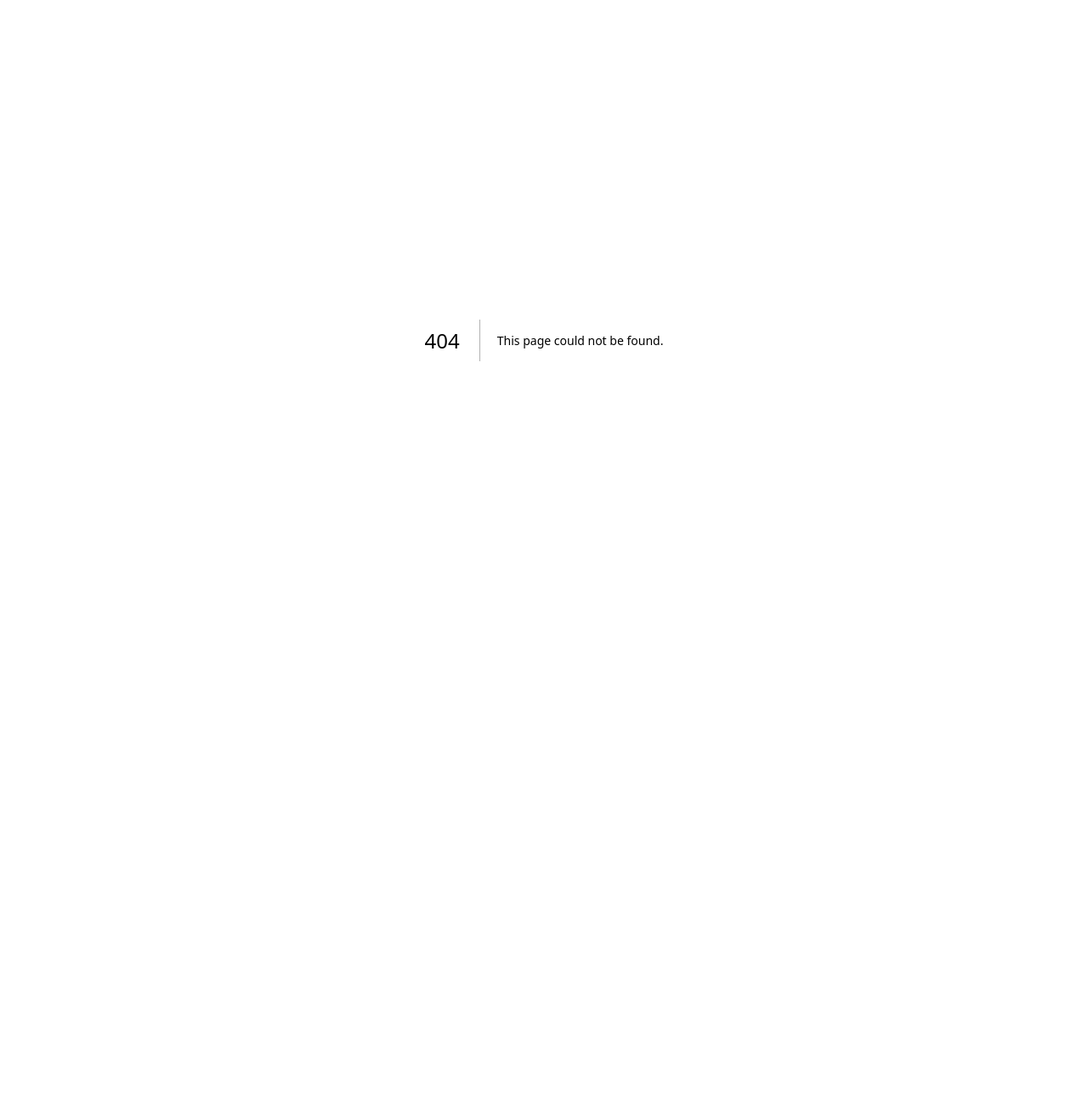
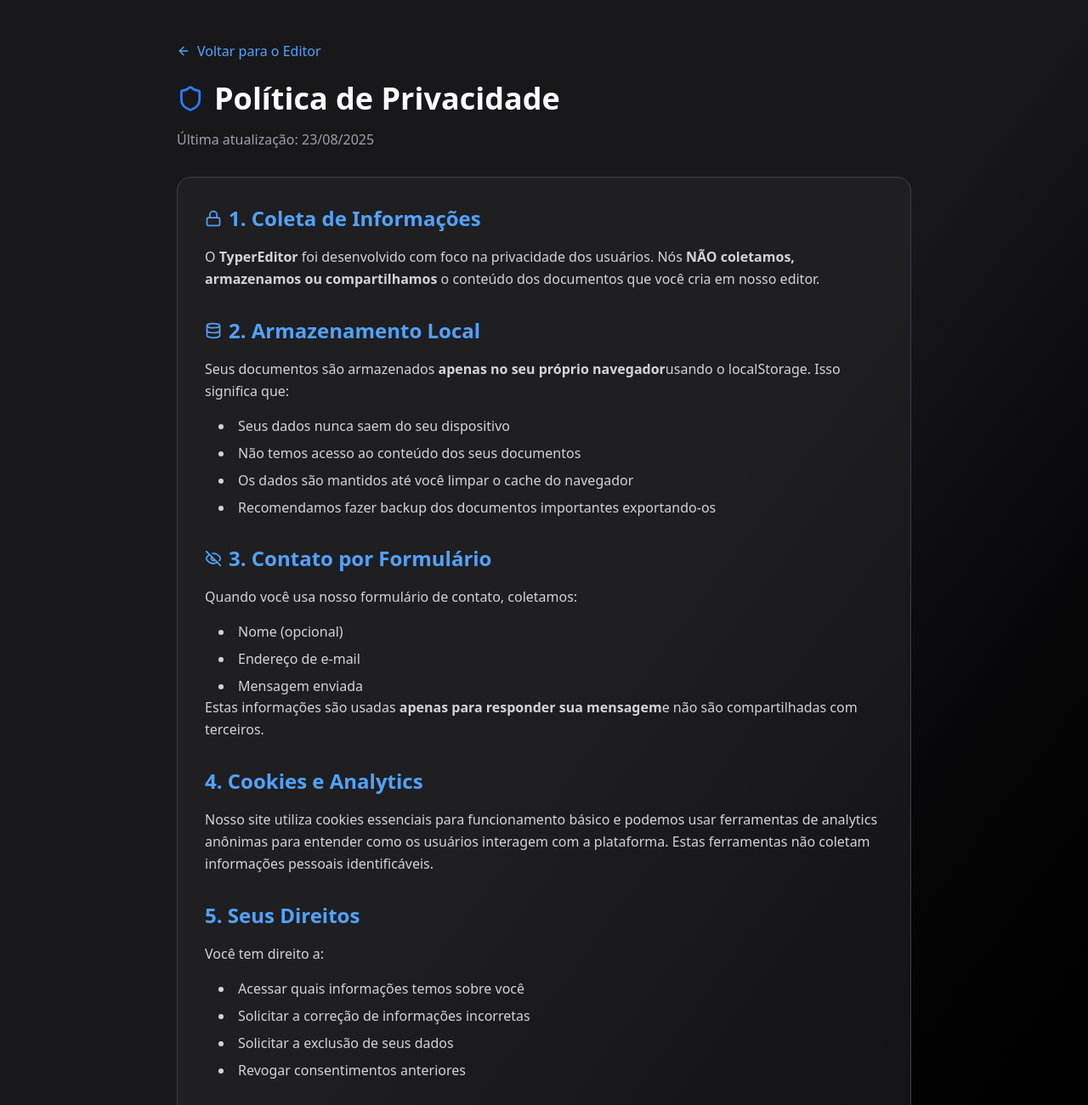
Before and after one commit to EstevaoH/typer-editor, a Next.js app: page /privacy in a window 1280 px wide. Before the commit this address had no page. Shown: the top 1300 px of the page at 85% size. Before the commit the page ends 800 px from the top, so only its background shows below. Built offline with nearby package versions, Linux system fonts and the light colour scheme.

Commit message:
Ajuste de UX e criação da pagina de privacidade

```diff
--- a/src/app/editor/EditorContent.tsx
+++ b/src/app/editor/EditorContent.tsx
@@ -219,11 +219,16 @@ export function Editor() {
             <ToolBar editor={editor} />
             <div className="flex h-[calc(100vh-4rem)]">
                 <div className="flex-1 overflow-auto pt-4 pr-4">
-                    <div className="max-w-screen prose prose-violet tiptap">
-                        <div className="mb-4">
+                    <div className="max-w-screen mx-auto prose prose-violet tiptap">
+                        <div className="mb-6 relative group">
                             <textarea
                                 value={title}
-                                onChange={(e) => setTitle(e.target.value)}
+                                onChange={(e) => {
+                                    setTitle(e.target.value);
+                                    const target = e.target;
+                                    target.style.height = 'auto';
+                                    target.style.height = `${target.scrollHeight}px`;
+                                }}
                                 onBlur={() => {
                                     if (title.trim() && !currentDocument) {
                                         saveDocument(title);
@@ -231,28 +236,67 @@ export function Editor() {
                                         updateDocument({ title });
                                     }
                                 }}
-                                placeholder="Digite o título aqui"
-                                className="w-full bg-transparent text-4xl font-bold outline-none placeholder:text-muted-foreground text-foreground resize-none overflow-hidden border-b pb-2 focus:border-primary transition-colors"
-                                style={{ minHeight: '60px', height: 'auto' }}
-                                onInput={(e) => {
-                                    const target = e.target as HTMLTextAreaElement;
-                                    target.style.height = 'auto';
-                                    target.style.height = `${target.scrollHeight}px`;
+                                onKeyDown={(e) => {
+                                    if (e.key === 'Enter' && !e.shiftKey) {
+                                        e.preventDefault();
+                                        e.currentTarget.blur();
+                                    }
+                                    if (e.key === 'Tab' && !e.shiftKey) {
+                                        e.preventDefault();
+                                        editor?.commands.focus();
+                                    }
                                 }}
+                                placeholder="Digite o título aqui..."
+                                className="w-full bg-transparent text-4xl font-bold outline-none placeholder:text-muted-foreground/60 text-foreground resize-none overflow-hidden border-b pb-3 focus:border-primary transition-all duration-200 group-hover:border-border/60"
+                                style={{ minHeight: '60px' }}
                                 rows={1}
+                                maxLength={120}
                             />
+                            <div className="absolute bottom-2 right-2 text-xs text-muted-foreground opacity-0 group-hover:opacity-100 transition-opacity">
+                                {title.length}/120
+                            </div>
                         </div>
+
                         <div
                             ref={editorRef}
-                            className={`min-h-[100vh] border rounded-lg p-4 transition-colors ${isEditorFocused
-                                ? 'border-primary ring-primary/20'
-                                : 'border-border hover:border-border/80'
+                            className={`min-h-[calc(100vh-10rem)] border-2 rounded-xl p-6 transition-all duration-300 ${isEditorFocused
+                                    ? 'border-primary/30 bg-background shadow-lg ring-2 ring-primary/10'
+                                    : 'border-border/50 bg-background/50 hover:border-border/70 hover:bg-background/70'
                                 }`}
+                            onClick={() => editor?.commands.focus()}
                         >
                             <EditorContent
                                 editor={editor}
-                                className="outline-none"
+                                className="outline-none min-h-[500px]"
                             />
+                            <div className="mt-4 pt-4 border-t border-border/30 flex items-center justify-between text-xs text-muted-foreground">
+                                <div className="flex items-center gap-4">
+                                    <span className="flex items-center gap-1">
+                                        <svg className="w-3 h-3" fill="currentColor" viewBox="0 0 20 20">
+                                            <path fillRule="evenodd" d="M10 18a8 8 0 100-16 8 8 0 000 16zm1-12a1 1 0 10-2 0v4a1 1 0 00.293.707l2.828 2.829a1 1 0 101.415-1.415L11 9.586V6z" clipRule="evenodd" />
+                                        </svg>
+                                        {currentDocument?.updatedAt
+                                            ? `Editado ${new Date(currentDocument.updatedAt).toLocaleDateString('pt-BR')}`
+                                            : 'Novo documento'
+                                        }
+                                    </span>
+
+                                    {editor && (
+                                        <span className="flex items-center gap-1">
+                                            <svg className="w-3 h-3" fill="currentColor" viewBox="0 0 20 20">
+                                                <path fillRule="evenodd" d="M12.316 3.051a1 1 0 01.633 1.265l-4 12a1 1 0 11-1.898-.632l4-12a1 1 0 011.265-.633zM5.707 6.293a1 1 0 010 1.414L3.414 10l2.293 2.293a1 1 0 11-1.414 1.414l-3-3a1 1 0 010-1.414l3-3a1 1 0 011.414 0zm8.586 0a1 1 0 011.414 0l3 3a1 1 0 010 1.414l-3 3a1 1 0 11-1.414-1.414L16.586 10l-2.293-2.293a1 1 0 010-1.414z" clipRule="evenodd" />
+                                            </svg>
+                                            {editor.storage.characterCount.characters()} caracteres
+                                        </span>
+                                    )}
+                                </div>
+
+                                <div className="flex items-center gap-2">
+                                    <div className={`w-2 h-2 rounded-full ${editor?.isFocused ? 'animate-pulse bg-yellow-400' : 'bg-green-400'
+                                        }`} />
+                                    <span>{editor?.isFocused ? 'Editando...' : 'Salvo'}</span>
+                                </div>
+                            </div>
                         </div>
                         {editor && <MenuFloating editor={editor} />}
                         {editor && <MenuBubble editor={editor} />}
--- a/src/app/page.tsx
+++ b/src/app/page.tsx
@@ -305,7 +305,9 @@ export default function Home() {
               >
                 Contato
               </button>
-              <a href="#" className="text-zinc-400 hover:text-white transition-colors hover:scale-105">Privacidade</a>
+              <Link href="/privacy" className="text-zinc-400 hover:text-white transition-colors">
+                Privacidade
+              </Link>
             </div>
 
             <div className="text-center md:text-right">
--- /dev/null
+++ b/src/app/privacy/page.tsx
@@ -0,0 +1,132 @@
+import Link from "next/link";
+import { ArrowLeft, Shield, Lock, Database, EyeOff } from "lucide-react";
+
+export default function PrivacyPage() {
+  return (
+    <div className="min-h-screen bg-gradient-to-br from-zinc-900 via-zinc-900 to-black text-white py-12">
+      <div className="container mx-auto px-4 max-w-4xl">
+        {/* Header */}
+        <div className="mb-8">
+          <Link
+            href="/"
+            className="inline-flex items-center text-blue-400 hover:text-blue-300 mb-6"
+          >
+            <ArrowLeft className="w-4 h-4 mr-2" />
+            Voltar para o Editor
+          </Link>
+          <div className="flex items-center gap-3 mb-4">
+            <Shield className="w-8 h-8 text-blue-500" />
+            <h1 className="text-4xl font-bold">Política de Privacidade</h1>
+          </div>
+          <p className="text-zinc-400">Última atualização: {new Date().toLocaleDateString('pt-BR')}</p>
+        </div>
+
+        {/* Content */}
+        <div className="bg-zinc-800/50 rounded-2xl p-8 border border-zinc-700 space-y-8">
+          <section>
+            <h2 className="text-2xl font-semibold mb-4 text-blue-400 flex items-center gap-2">
+              <Lock className="w-5 h-5" />
+              1. Coleta de Informações
+            </h2>
+            <p className="text-zinc-300 leading-relaxed">
+              O <strong>TyperEditor</strong> foi desenvolvido com foco na privacidade dos usuários.
+              Nós <strong>NÃO coletamos, armazenamos ou compartilhamos</strong> o conteúdo dos
+              documentos que você cria em nosso editor.
+            </p>
+          </section>
+
+          <section>
+            <h2 className="text-2xl font-semibold mb-4 text-blue-400 flex items-center gap-2">
+              <Database className="w-5 h-5" />
+              2. Armazenamento Local
+            </h2>
+            <p className="text-zinc-300 leading-relaxed">
+              Seus documentos são armazenados <strong>apenas no seu próprio navegador</strong>
+              usando o localStorage. Isso significa que:
+            </p>
+            <ul className="text-zinc-300 list-disc list-inside space-y-2 mt-4 ml-4">
+              <li>Seus dados nunca saem do seu dispositivo</li>
+              <li>Não temos acesso ao conteúdo dos seus documentos</li>
+              <li>Os dados são mantidos até você limpar o cache do navegador</li>
+              <li>Recomendamos fazer backup dos documentos importantes exportando-os</li>
+            </ul>
+          </section>
+
+          <section>
+            <h2 className="text-2xl font-semibold mb-4 text-blue-400 flex items-center gap-2">
+              <EyeOff className="w-5 h-5" />
+              3. Contato por Formulário
+            </h2>
+            <p className="text-zinc-300 leading-relaxed">
+              Quando você usa nosso formulário de contato, coletamos:
+            </p>
+            <ul className="text-zinc-300 list-disc list-inside space-y-2 mt-4 ml-4">
+              <li>Nome (opcional)</li>
+              <li>Endereço de e-mail</li>
+              <li>Mensagem enviada</li>
+            </ul>
+            <p className="text-zinc-300 leading-relaxed mt-4">
+              Estas informações são usadas <strong>apenas para responder sua mensagem</strong>
+              e não são compartilhadas com terceiros.
+            </p>
+          </section>
+
+          <section>
+            <h2 className="text-2xl font-semibold mb-4 text-blue-400">
+              4. Cookies e Analytics
+            </h2>
+            <p className="text-zinc-300 leading-relaxed">
+              Nosso site utiliza cookies essenciais para funcionamento básico e podemos usar
+              ferramentas de analytics anônimas para entender como os usuários interagem com
+              a plataforma. Estas ferramentas não coletam informações pessoais identificáveis.
+            </p>
+          </section>
+
+          <section>
+            <h2 className="text-2xl font-semibold mb-4 text-blue-400">
+              5. Seus Direitos
+            </h2>
+            <p className="text-zinc-300 leading-relaxed">
+              Você tem direito a:
+            </p>
+            <ul className="text-zinc-300 list-disc list-inside space-y-2 mt-4 ml-4">
+              <li>Acessar quais informações temos sobre você</li>
+              <li>Solicitar a correção de informações incorretas</li>
+              <li>Solicitar a exclusão de seus dados</li>
+              <li>Revogar consentimentos anteriores</li>
+            </ul>
+          </section>
+
+          <section>
+            <h2 className="text-2xl font-semibold mb-4 text-blue-400">
+              6. Alterações nesta Política
+            </h2>
+            <p className="text-zinc-300 leading-relaxed">
+              Podemos atualizar esta política periodicamente. Notificaremos sobre mudanças
+              significativas através de um aviso em nosso site ou por e-mail.
+            </p>
+          </section>
+
+          <section>
+            <h2 className="text-2xl font-semibold mb-4 text-blue-400">
+              7. Contato
+            </h2>
+            <p className="text-zinc-300 leading-relaxed">
+              Se tiver dúvidas sobre esta política de privacidade, entre em contato conosco:
+            </p>
+            <div className="mt-4 p-4 bg-zinc-700/50 rounded-lg">
+              <p className="text-zinc-300">
+                <strong>E-mail:</strong> estevaohenril@gmail.com
+              </p>
+            </div>
+          </section>
+        </div>
+
+        {/* Footer */}
+        <div className="mt-12 text-center text-zinc-500">
+          <p>© 2024 TyperEditor. Todos os direitos reservados.</p>
+        </div>
+      </div>
+    </div>
+  );
+}
--- a/src/components/nav-documents.tsx
+++ b/src/components/nav-documents.tsx
@@ -46,11 +46,11 @@ export function NavDocuments({ searchQuery }: { searchQuery: string }) {
             <SidebarGroupContent className="overflow-y-auto">
                 <SidebarMenu>
                     {filteredDocuments.length === 0 && (
-                        <div className="px-3 py-2 text-sm text-zinc-400">
+                        <SidebarGroupLabel className="px-3 py-2 text-sm text-zinc-400">
                             {searchQuery.trim() ?
                                 "Nenhum documento encontrado" :
                                 "Nenhum documento criado"}
-                        </div>
+                        </SidebarGroupLabel>
                     )}
                     {filteredDocuments.map((doc) => (
                         <SidebarMenuItem key={doc.id}>
```
Also changed, not shown: src/components/app-sidebar.tsx (+0 -10 lines).
